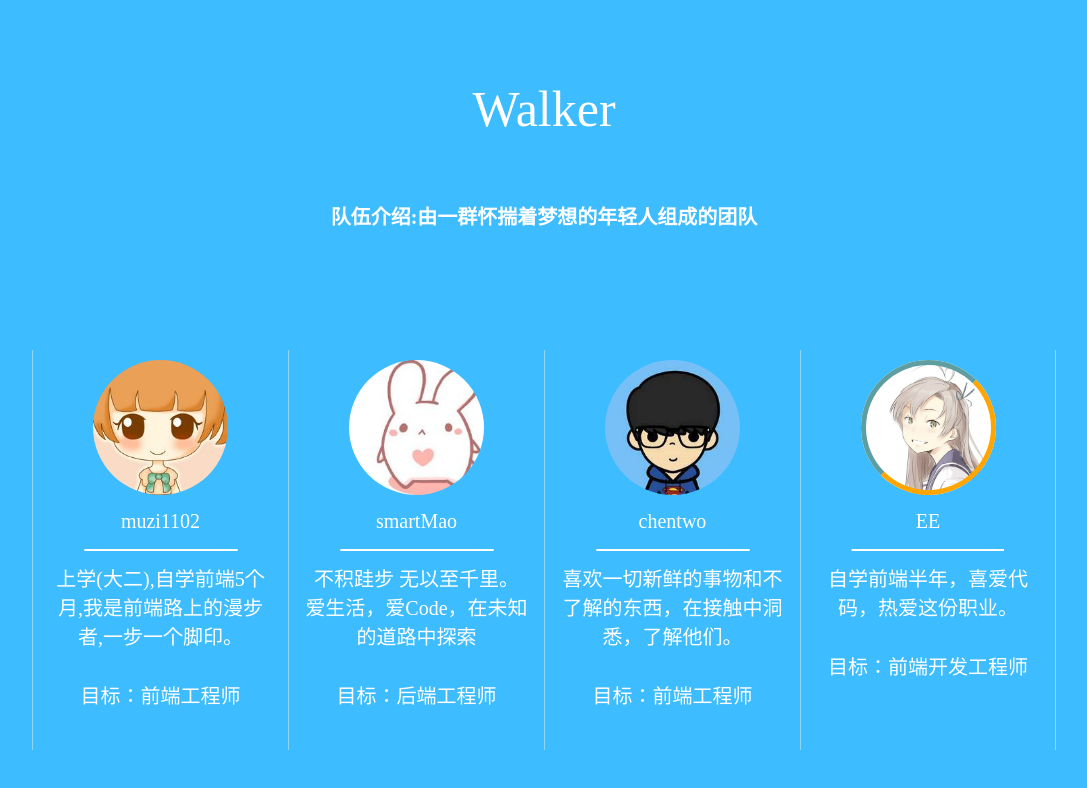
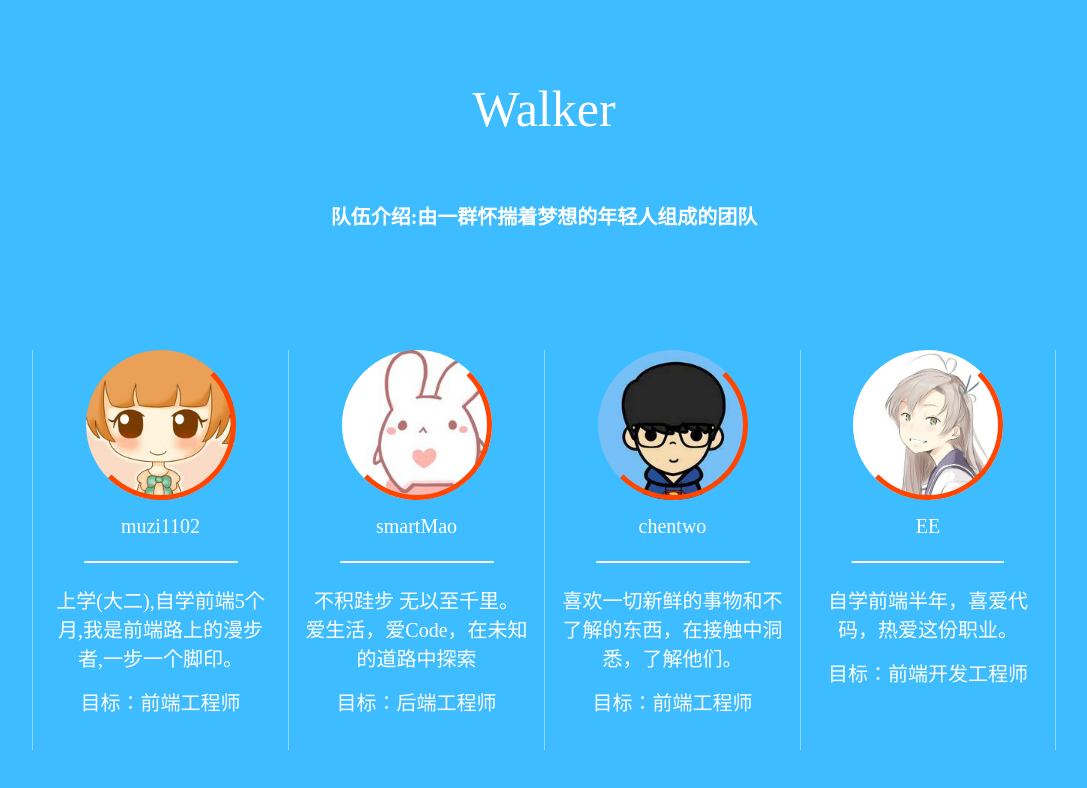
Before and after one commit to smartMao/Walker-task, a plain HTML site: page index.html in a window 1280 px wide. Shown: the whole page, without its empty margins (96-1183 px from the left). Drawn offline with Linux system fonts and the light colour scheme.

Commit message:
增加了头像动画

```diff
--- a/index.html
+++ b/index.html
@@ -51,32 +51,47 @@
             border-right: 1px solid rgba(255,255,255,.4);
         }
         .intr .a{
-            height: 135px;
-            width: 135px;
+            height: 150px;
+            width: 150px;
             border-radius: 50%;
             display: block;
-            margin: 10px auto 0 auto;
+            position: absolute;
+            left: 50%;
+            -webkit-transform: translate(-50%, 0);
+            -moz-transform: translate(-50%, 0);
+            -ms-transform: translate(-50%, 0);
+            -o-transform: translate(-50%, 0);
+            transform: translate(-50%, 0);
         }
-        .four .bor{
-            border-left: 5px solid cadetblue;
-            border-top: 5px solid cadetblue;
-            border-bottom: 5px solid orange;
-            border-right: 5px solid orange;
+
+        .intr .bor{
+            position: absolute;
+            height:150px;
+            width: 150px;
+            border-left: 5px solid transparent;
+            border-right: 5px solid orangered;
+            border-top: 5px solid transparent;
+            border-bottom: 5px solid orangered;
             border-radius: 50%;
-            height: 135px;
-            width: 135px;
-            -webkit-transition: all .5s;
-            -moz-transition: all .5s;
-            -ms-transition: all .5s;
-            -o-transition: all .5s;
-            transition: all .5s;
+            left: 50%;
+            margin-left: -75px;
+            /*-webkit-transform: translate(-50%, 0);*/
+            /*-moz-transform: translate(-50%, 0);*/
+            /*-ms-transform: translate(-50%, 0);*/
+            /*-o-transform: translate(-50%, 0);*/
+            /*transform: translate(-50%, 0);*/
+            -webkit-transition: all 1s;
+            -moz-transition: all 1s;
+            -ms-transition: all 1s;
+            -o-transition: all 1s;
+            transition: all 1s;
         }
-        .intr .a:hover .bor{
-            -webkit-transform: rotate(180deg);
-            -moz-transform: rotate(180deg);
-            -ms-transform: rotate(180deg);
-            -o-transform: rotate(180deg);
-            transform: rotate(180deg);
+        .intr .bor:hover{
+            -webkit-transform: rotate(360deg);
+            -moz-transform: rotate(360deg);
+            -ms-transform: rotate(360deg);
+            -o-transform: rotate(360deg);
+            transform: rotate(360deg);
         }
         .one .a{
         	background: url("image/1.jpg")no-repeat center;
@@ -95,13 +110,13 @@
             background-size: cover;
 
         }
-        .intr p{
+        .intr .name{
             font-size: 20px;
             color: white;
             text-align: center;
             padding: 15px 0;
+            margin-top: 150px;
         }
-
         .intr p:after{
             content: "";
             width: 60%;
@@ -109,7 +124,7 @@
             height: 2px;
             position: absolute;
             left: 50%;
-            top: 50%;
+            top: 53%;
             -webkit-transform: translate(-50%,-50%);
             -moz-transform: translate(-50%,-50%);
             -ms-transform: translate(-50%,-50%);
@@ -119,7 +134,7 @@
         .b{
             width: 88%;
             font-size: 20px;
-            margin: 0 auto;
+            margin: 32px auto 0 auto;
             text-align: center;
             color: white;
         }
@@ -135,7 +150,8 @@
 <div id="box">
     <div class="intr one">
 		<div class="a"></div>
-         <p>muzi1102</p>
+        <div class="bor"></div>
+         <p class="name">muzi1102</p>
         <div class="b">
             <p>上学(大二),自学前端5个月,我是前端路上的漫步者,一步一个脚印。</p>
             <h4>目标：前端工程师</h4>
@@ -143,7 +159,8 @@
     </div>
     <div class="intr two">
 		<div class="a"></div>
-        <p>smartMao</p>
+        <div class="bor"></div>
+        <p class="name">smartMao</p>
         <div class="b">
             <p>不积跬步 无以至千里。爱生活，爱Code，在未知的道路中探索</p>
             <h4>目标：后端工程师</h4>
@@ -151,7 +168,8 @@
     </div>
     <div class="intr three">
     <div class="a"></div>
-        <p>chentwo</p>
+        <div class="bor"></div>
+        <p class="name">chentwo</p>
         <div class="b">
             <p>喜欢一切新鲜的事物和不了解的东西，在接触中洞悉，了解他们。</p>
             <h4>目标：前端工程师</h4>
@@ -159,10 +177,9 @@
 
     </div>
     <div class="intr four">
-        <div class="a">
+            <div class="a"></div>
             <div class="bor"></div>
-        </div>
-        <p>EE</p>
+        <p class="name">EE</p>
         <div class="b">
             <p>自学前端半年，喜爱代码，热爱这份职业。</p>
             <h4>目标：前端开发工程师</h4>
```
